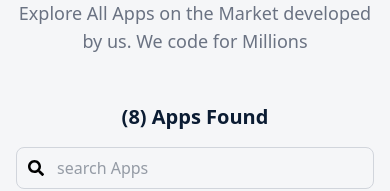
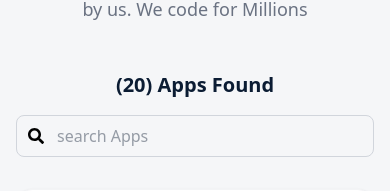
Before and after one commit to ziaulhoquepatwary/Hero-IO, a React (Vite) app: page /apps in a window 390 px wide. Shown: the part 190-381 px from the top of the page. Built offline with nearby package versions, Linux system fonts and the light colour scheme.

Commit message:
Update search bar option and navigate AppNotFound section

```diff
--- a/src/page/app-page/AllApps.jsx
+++ b/src/page/app-page/AllApps.jsx
@@ -1,18 +1,28 @@
-import React, { useState } from 'react'
+import React, { useEffect, useState } from 'react'
 import AppCard from '../../components/AppCard'
 import { FaSearch } from 'react-icons/fa'
 import apps from '../../data/apps.json'
 import AppNotFound from '../../components/AppNotFound';
+import { Navigate, useNavigate } from 'react-router-dom';
 
 function AllApps() {
     const [search, setSearch] = useState("");
+    const navigate = useNavigate();
 
     const filteredApps = apps.filter(app =>
         app.title.toLowerCase().includes(search.toLowerCase())
     );
 
+    useEffect(() => {
+        window.scrollTo(0, 0);
+
+        if (search !== "" && filteredApps.length === 0) {
+            navigate("/app-not-found");
+        }
+    }, [search, filteredApps.length, navigate]);
+
     return (
-        <section className="bg-[#f5f6f8] min-h-screen py-16 px-4 sm:px-6 lg:px-8 font-sans">
+        <section className="bg-[#f5f6f8] min-h-screen py-8 lg:py-16 px-4 sm:px-6 lg:px-8 font-sans">
             <div className="max-w-7xl mx-auto">
 
                 {/* Header Section */}
@@ -28,7 +38,7 @@ function AllApps() {
                 {/* Toolbar: App Count & Search */}
                 <div className="flex flex-col sm:flex-row justify-between items-center mb-8 gap-4">
                     <h3 className="text-xl font-bold text-[#0B1c33]">
-                        (8) Apps Found
+                        ({filteredApps.length}) Apps Found
                     </h3>
 
                     <div className="relative w-full sm:w-auto">
@@ -47,13 +57,9 @@ function AllApps() {
 
                 {/* App Grid Section */}
                 <div className="grid grid-cols-1 sm:grid-cols-3 lg:grid-cols-4 gap-6">
-                    {filteredApps.length > 0 ? (
-                        filteredApps.map((app) => (
-                            <AppCard key={app.title} app={app} />
-                        ))
-                    ) : (
-                        <AppNotFound />
-                    )}
+                    {filteredApps.map((app) => (
+                        <AppCard key={app.title} app={app} />
+                    ))}
                 </div>
 
             </div>
--- a/src/router/Router.jsx
+++ b/src/router/Router.jsx
@@ -35,7 +35,7 @@ const router = createBrowserRouter([
             },
             {
                 path: "app-not-found",
-                Component: AppNotFound
+                element: <AppNotFound />
             },
             {
                 path: '*',
```
